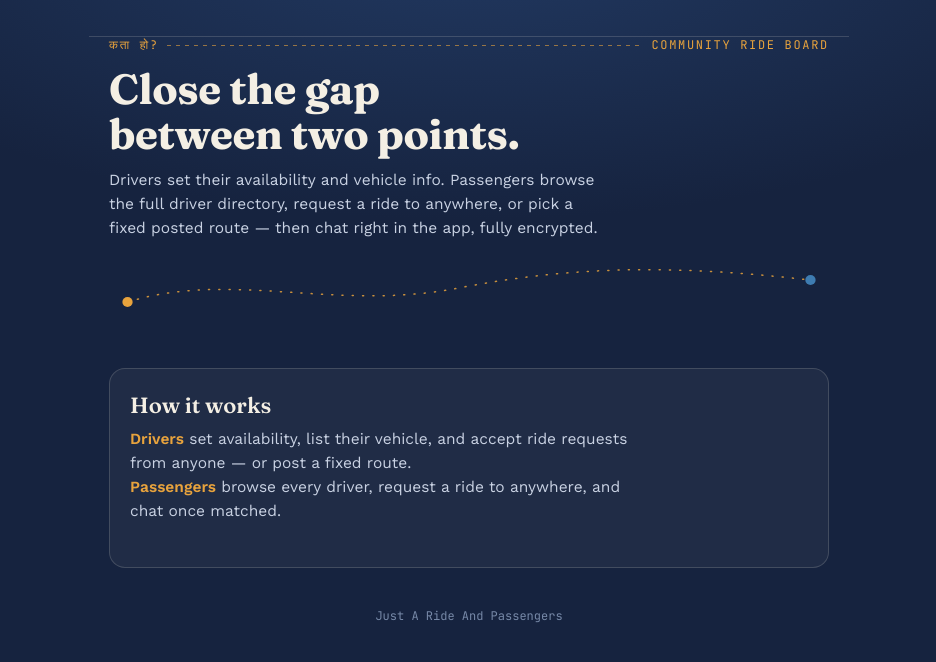
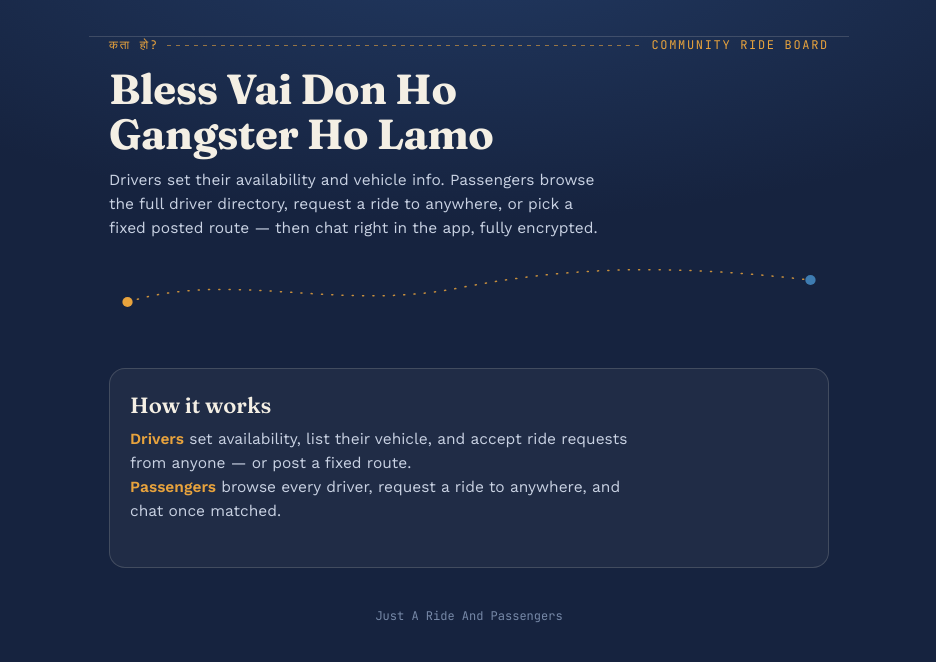
Before and after one commit to bibek17shrestha-cpu/Kata-Ho-, a website: page public/index.html in a window 1280 px wide. Shown: the whole page, without its empty margins (171-1107 px from the left). Drawn offline with nearby package versions, Linux system fonts and the light colour scheme; no server answers.

Commit message:
Update index.html

```diff
--- a/public/index.html
+++ b/public/index.html
@@ -13,7 +13,7 @@
 <div class="wrap">
   <div class="hero">
     <div class="eyebrow">कता हो? <span class="dots"></span> community ride board</div>
-    <h1>Close the gap<br>between two points.</h1>
+    <h1>Bless Vai Don Ho<br>Gangster Ho Lamo </h1>
     <p class="sub">Drivers set their availability and vehicle info. Passengers browse the full driver directory, request a ride to anywhere, or pick a fixed posted route — then chat right in the app, fully encrypted.</p>
     <div class="trail-hero">
       <svg viewBox="0 0 700 56" preserveAspectRatio="none">
```
